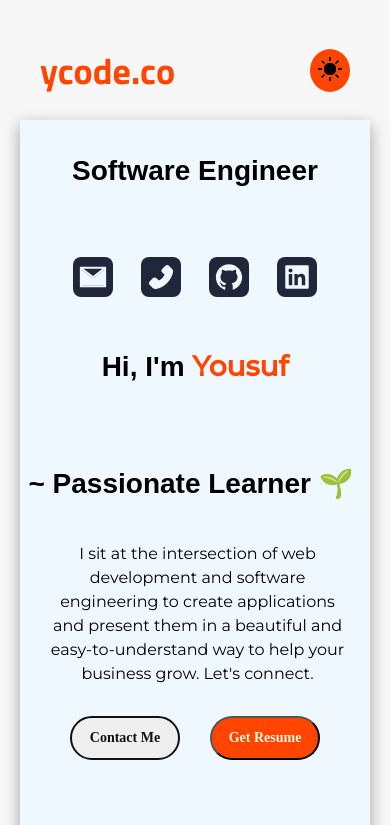
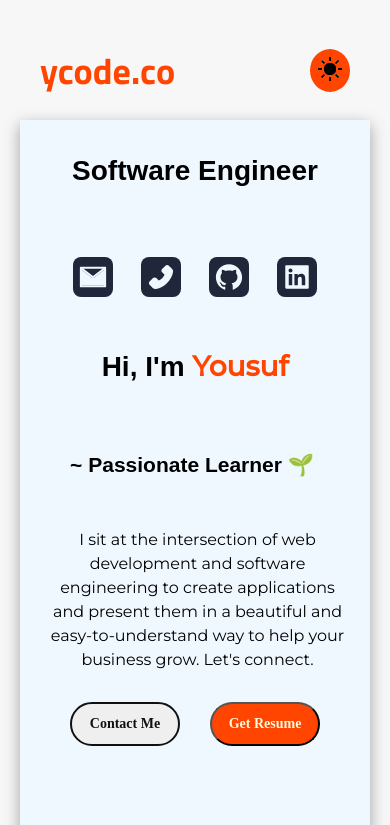
Before and after one commit to quddusyo/ycode-portfolio, a React (Create React App) app: page / in a window 390 px wide. Shown: the top 825 px of the page. Built offline with nearby package versions, Linux system fonts and the light colour scheme; the HTML template or start-up script is replaced by a standard one; a web font is replaced by a local one.

Commit message:
home-icon responsive style bug fix

```diff
--- a/src/Home/Home.css
+++ b/src/Home/Home.css
@@ -20,9 +20,10 @@ span {
 }
 .home-slides {
     height: 60px;
+    font-size: 21px;
 }
 .home-icons-container {
-    width: 300px;
+    width: 200px;
     margin: 20px;
     display: flex;
     justify-content: space-evenly;
@@ -103,7 +104,11 @@ span {
         background-color: orangered;
     }
 }
-
+@media screen and (min-width: 360px) {
+    .home-icons-container {
+        width: 300px;
+    }
+}
 @media screen and (min-width: 412px) {
     .profile-picture-background {
         height: 92%;
```
